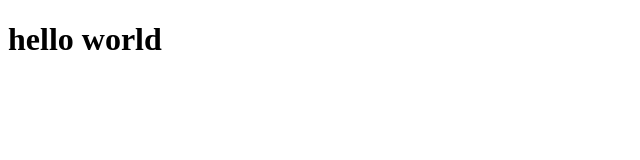
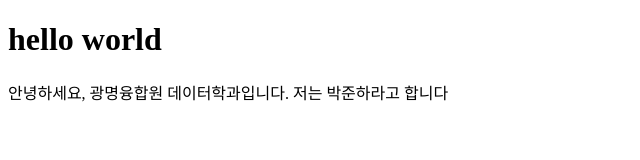
Before and after one commit to JunhaPark96/poly_hello, a plain HTML site: page index.html in a window 1280 px wide. Shown: the whole page, without its empty margins (0-640 px from the left). Drawn offline with Linux system fonts and the light colour scheme.

Commit message:
greeting message

```diff
--- a/index.html
+++ b/index.html
@@ -8,5 +8,6 @@
 </head>
 <body>
     <h1>hello world</h1>
+    <p>안녕하세요, 광명융합원 데이터학과입니다. 저는 박준하라고 합니다</p>
 </body>
 </html>
```
